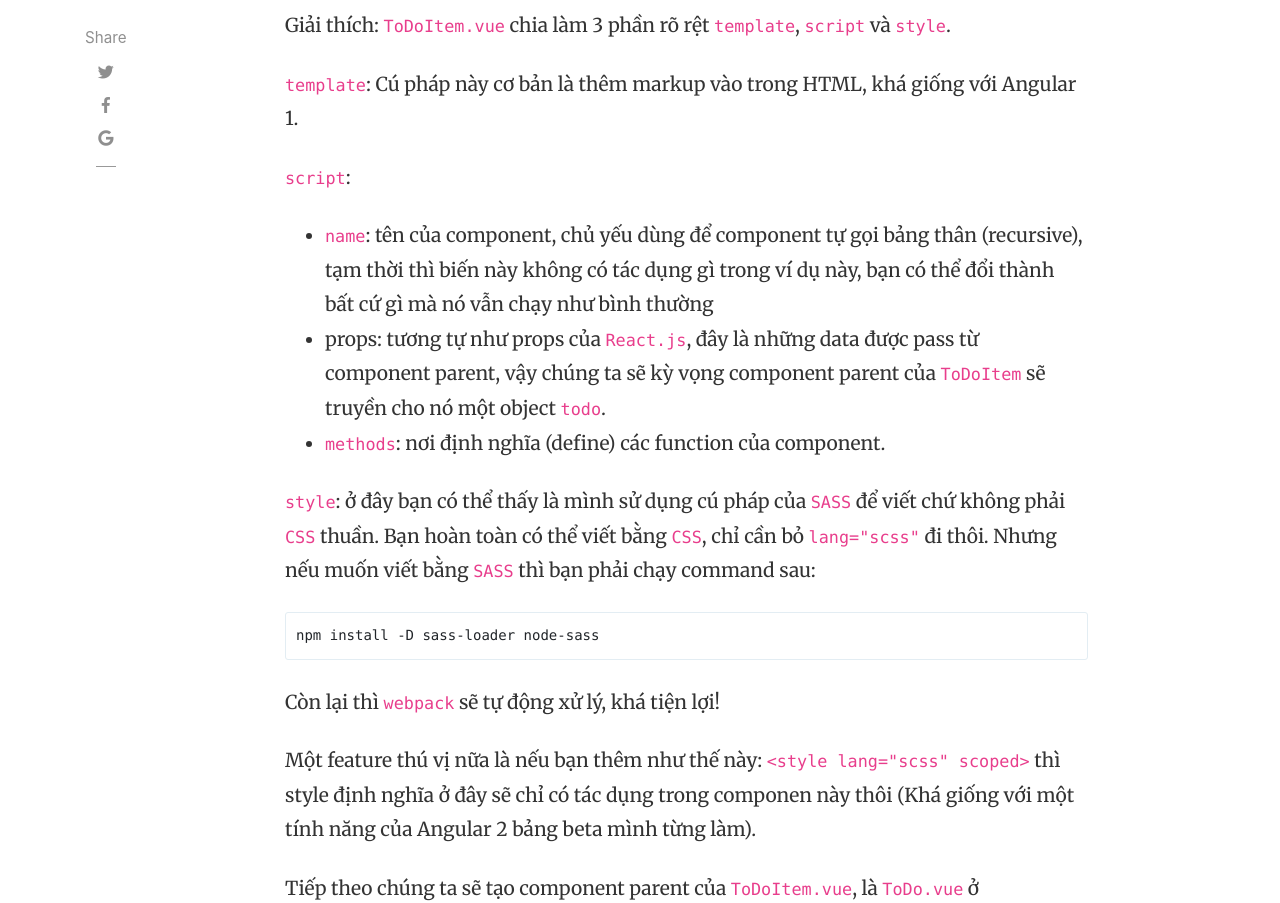
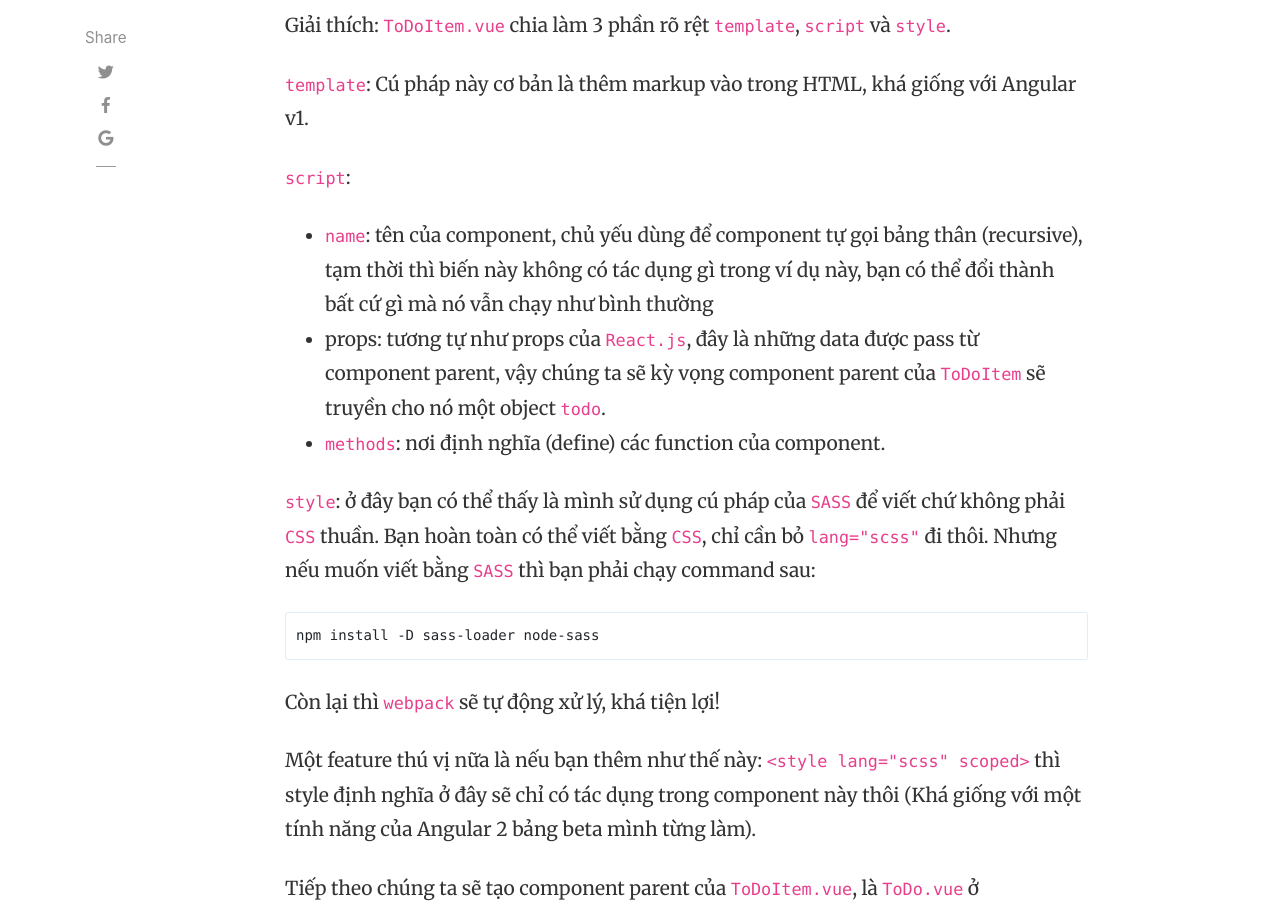
Before and after one commit to pconcurrently/blog-jekyll-v2, a Jekyll site: the page built from _posts/2019-04-12-lam-quen-voi-vuejs.md, in a window 1280 px wide and 1400 px high, scrolled down 2679 px. Shown: the part 188-1091 px from the top of the window. Built offline with Jekyll 4.4.1, drawn with Linux system fonts in a browser that asks for light colours; nearby versions of some CDN libraries; some of the changed lines change nothing that is shown; some of the changed text lies outside the part shown.

Commit message:
Fix typo

````diff
--- a/_posts/2019-04-12-lam-quen-voi-vuejs.md
+++ b/_posts/2019-04-12-lam-quen-voi-vuejs.md
@@ -11,7 +11,7 @@
 
 ## Giới thiệu sơ về Vue.js
 Ok, có lẽ bạn đã nghe qua về `Vue.js` ít nhất là một (vài) lần và có mong muốn biết thêm về *framework* này.
-Điều đầu tiên bạn cần biết, `Vue.js` là một *framework* trong khi `React.js` là một *library* chuyển xử lý view layer (UI).
+Điều đầu tiên bạn cần biết, `Vue.js` là một *framework* trong khi `React.js` là một *library* chuyên xử lý view layer (UI).
 
 Nếu như bạn từng làm việc với React thì bạn sẽ để ý sự khác biệt rõ ràng giữa `Vue.js` và `React.js`: React yêu cầu dev phải tích hợp (integrate) các thư việc thứ 3 (3rd party package) thì mới có thể hoạt động trơn tru và hoàn chỉnh, trong khi `Vue.js` cung cấp sẵn những thư viện như vậy rồi.
 
@@ -20,7 +20,7 @@
 Bạn có thể tìm hiểu thêm rất nhiều bài viết trên mạng về việc so sánh `Vue.js` và các framework/library khác. Hiện tại mình sẽ giới thiệu cách tạo một app ToDo đơn giản để những bạn muốn tìm hiểu `Vue.js` có cái nhìn tổng quan về framework khá được cộng đồng thích thú này.
 
 ## TODO App
-Cũng nhưng React, `Vue.js` cung cấp một tool CLI giúp cho việc setup project (`create-react-app`): `vue-cli`.
+Cũng như React, `Vue.js` cung cấp một tool CLI giúp cho việc setup project (`create-react-app`): `vue-cli`.
 
 Bắt đầu bằng việc cài `vue-cli`:
 ```
@@ -76,7 +76,7 @@
 Giải thích:
 `ToDoItem.vue` chia làm 3 phần rõ rệt `template`, `script` và `style`.
 
-`template`: Cú pháp này cơ bản là thêm markup vào trong HTML, khá giống với Angular 1.
+`template`: Cú pháp này cơ bản là thêm markup vào trong HTML, khá giống với Angular v1.
 
 `script`:
  - `name`: tên của component, chủ yếu dùng để component tự gọi bảng thân (recursive), tạm thời thì biến này không có tác dụng gì trong ví dụ này, bạn có thể đổi thành bất cứ gì mà nó vẫn chạy như bình thường
@@ -90,7 +90,7 @@
 ```
 Còn lại thì `webpack` sẽ tự động xử lý, khá tiện lợi!
 
-Một feature thú vị nữa là nếu bạn thêm như thế này: `<style lang="scss" scoped>` thì style định nghĩa ở đây sẽ chỉ có tác dụng trong componen này thôi (Khá giống với một tính năng của Angular 2 bảng beta mình từng làm).
+Một feature thú vị nữa là nếu bạn thêm như thế này: `<style lang="scss" scoped>` thì style định nghĩa ở đây sẽ chỉ có tác dụng trong component này thôi (Khá giống với một tính năng của Angular 2 bảng beta mình từng làm).
 
 
 
@@ -183,7 +183,7 @@
 
 `Vue.js` tự động xử lý chỗ này, có vẻ như `Vue.js` thêm một chút *magic* cho dev 😌 Nhưng tại sao `React.js` không làm như vậy? Dường như `React.js` cũng có lý do để làm vậy! Google thêm nhé!
 
-Bước cuối cùng chỉ là thêm component `ToDo.vue` vào `router` để nó hiển thị khi chạy app thôi.
+Bước cuối cùng chỉ là thêm component `ToDo.vue` vào `router` (`src/router/index.js`) để nó hiển thị khi chạy app thôi.
 
 ```javascript
 import Vue from 'vue';
@@ -205,6 +205,8 @@
 
 Chạy app bằng command `npm start` và xem kết quả!
 
+Code được mình lưu giữ ở repo: [https://github.com/shortgiraffe4/vue-todo](https://github.com/shortgiraffe4/vue-todo)
+
 *Bài tiếp theo mình sẽ so sánh `React.js` và `Vue.js` khi tạo cùng 1 app ToDo.*
 
 Happy Coding!
````
